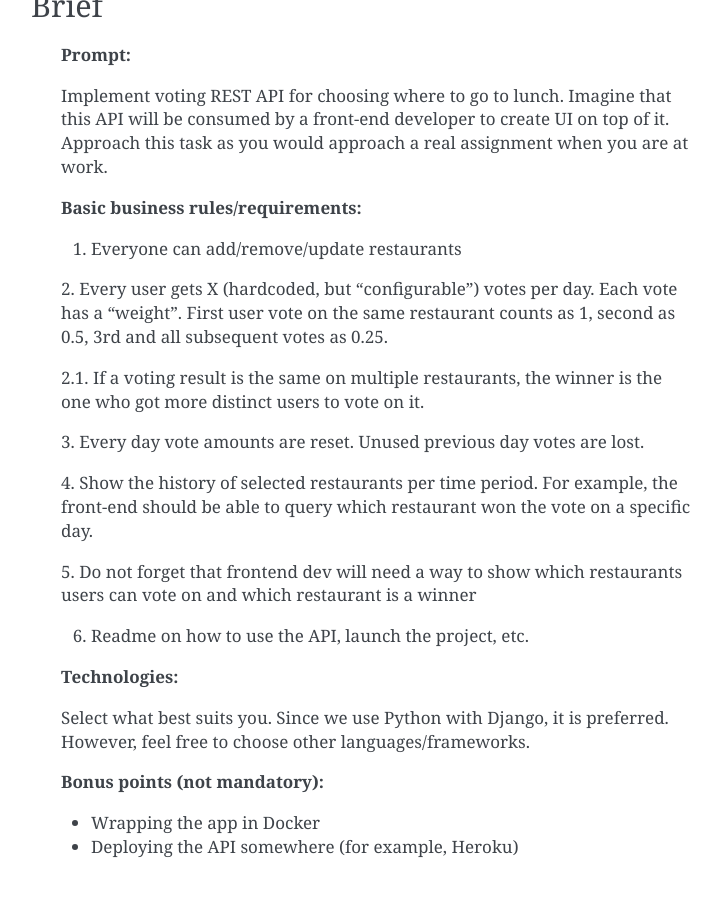
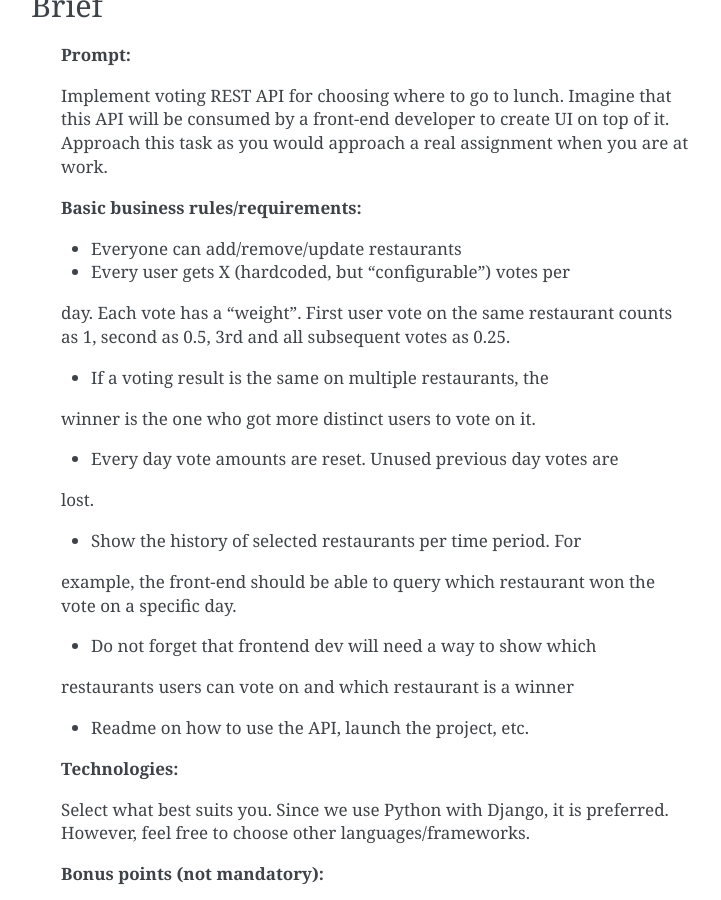
Before and after one commit to beikeni/convious, a Sphinx documentation site: the page built from docs/source/index.rst, in a window 1280 px wide and 900 px high, scrolled down 568 px. Shown: the whole window, without its empty margins (389-1110 px from the left). Built offline with Sphinx 7.4.7, drawn with Linux system fonts in a browser that asks for light colours.

Commit message:
updated docs style

```diff
--- a/docs/source/index.rst
+++ b/docs/source/index.rst
@@ -31,27 +31,27 @@ Brief
 
    **Basic business rules/requirements:**
 
-   1. Everyone can add/remove/update restaurants
+   - Everyone can add/remove/update restaurants
 
-   2. Every user gets X (hardcoded, but "configurable") votes per
+   - Every user gets X (hardcoded, but "configurable") votes per
    day. Each vote has a "weight". First user vote on the same
    restaurant counts as 1, second as 0.5, 3rd and all subsequent
    votes as 0.25.
 
-   2.1. If a voting result is the same on multiple restaurants, the
+   - If a voting result is the same on multiple restaurants, the
    winner is the one who got more distinct users to vote on it.
 
-   3. Every day vote amounts are reset. Unused previous day votes are
+   - Every day vote amounts are reset. Unused previous day votes are
    lost.
 
-   4. Show the history of selected restaurants per time period. For
+   - Show the history of selected restaurants per time period. For
    example, the front-end should be able to query which restaurant
    won the vote on a specific day.
 
-   5. Do not forget that frontend dev will need a way to show which
+   - Do not forget that frontend dev will need a way to show which
    restaurants users can vote on and which restaurant is a winner
 
-   6. Readme on how to use the API, launch the project, etc.
+   - Readme on how to use the API, launch the project, etc.
 
    **Technologies:**
 
```
